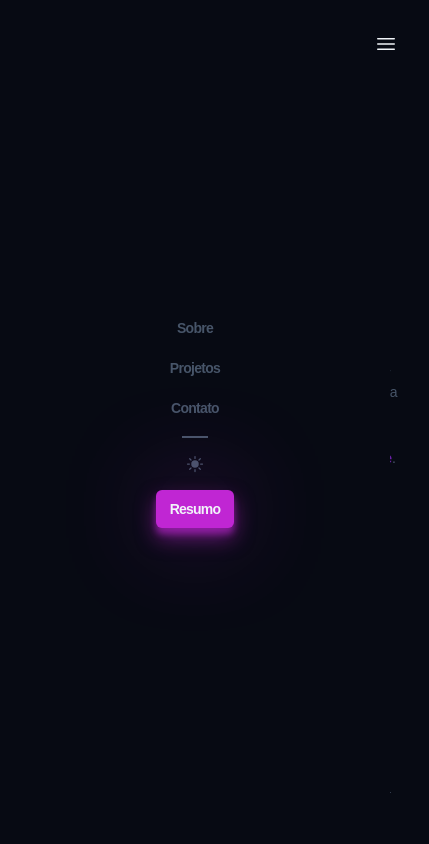
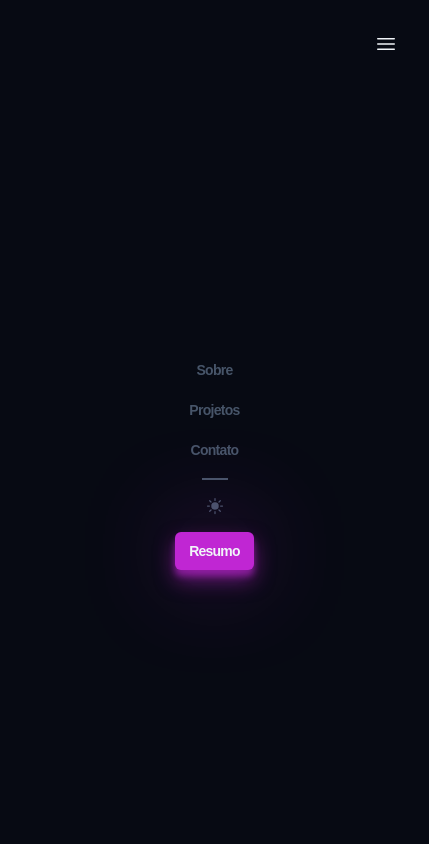
Before and after one commit to lukeeplr/personal-landing-page, a website built with Vite: page index.html in a window 390 px wide. Both pictures are taken after a click on the button 386 px from the left and 44 px from the top of the page. Shown: the top 844 px of the page, 429 px wide, since content can reach past the window. Built offline with nearby package versions, Linux system fonts and the light colour scheme; a web font is replaced by a local one.

Commit message:
changes on nav-bar

```diff
--- a/styles/components/mobile-nav.css
+++ b/styles/components/mobile-nav.css
@@ -3,8 +3,8 @@
     top: 0;
     left: 0;
     z-index: 999;
-    width: 100vw;
-    height: 100vh;
+    width: 110vw;
+    height: 110vh;
     background-color: var(--clr-dark);
     display: none;
     justify-content: center;
```
